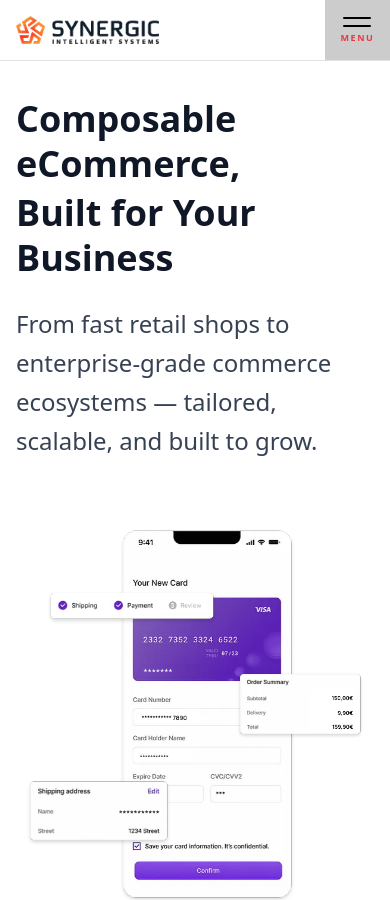
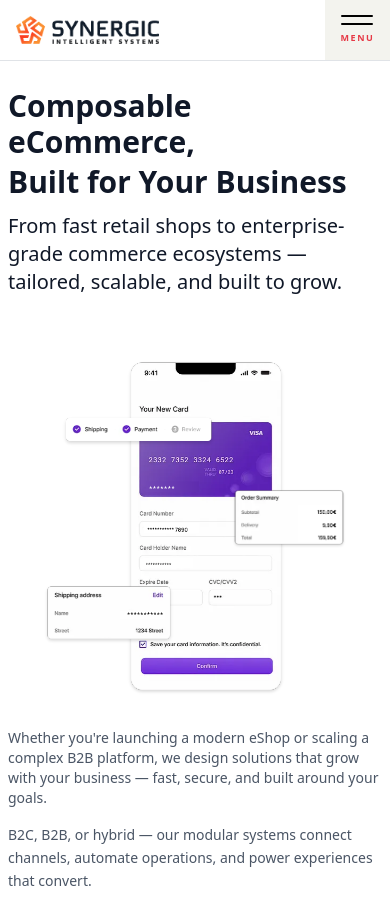
Before and after one commit to abdullah-fareed1/synergic, a Next.js app: page /b2c in a window 390 px wide. Shown: the top 900 px of the page. Built offline with nearby package versions, Linux system fonts and the light colour scheme.

Commit message:
QA: B2C Hero section

```diff
--- a/app/b2c/components/Navbar.tsx
+++ b/app/b2c/components/Navbar.tsx
@@ -96,15 +96,21 @@ export default function Navbar({ onMenuClick }: NavbarProps) {
         </button>
 
         {/* Mobile Menu Button */}
-        <button
+         <button
           onClick={onMenuClick}
-          className="lg:hidden flex flex-col items-center justify-center hover:opacity-80 transition bg-black/20 cursor-pointer"
+          className="lg:hidden flex flex-col items-center justify-center hover:opacity-80 transition bg-[#F3F3EE]"
           style={{ width: 'calc(100vw / 6)', height: 60 }}
         >
-          <div className="flex flex-col items-center gap-1">
-            <div className="flex flex-col gap-1">
-              <div className="bg-black w-7 h-0.5 rounded-sm mt-0.5" />
-              <div className="bg-black w-7 h-0.5 rounded-sm mt-0.5" />
+          <div className="flex flex-col items-center gap-[6px]">
+            <div className="flex flex-col gap-[6px]">
+              <div
+                className="bg-black"
+                style={{ width: '32px', height: '2px', borderRadius: '1px' }}
+              />
+              <div
+                className="bg-black"
+                style={{ width: '32px', height: '2px', borderRadius: '1px' }}
+              />
             </div>
             <span
               className="uppercase font-semibold"
--- a/app/b2c/sections/HeroSection.tsx
+++ b/app/b2c/sections/HeroSection.tsx
@@ -14,13 +14,13 @@ export default function HeroSection() {
       <section className="lg:hidden relative bg-white min-h-screen">
         <Navbar onMenuClick={() => setIsMenuOpen(true)} />
 
-        <div className="px-4 pt-24 pb-12">
+        <div className="px-2 pt-22 pb-6">
           <div className="mb-8">
-            <h1 className="text-4xl font-extrabold leading-tight mb-6 text-gray-900">
+            <h1 className="text-3xl font-extrabold mb-3 text-gray-900">
               Composable eCommerce,{" "}
               <span className="block mt-1">Built for Your Business</span>
             </h1>
-            <p className="text-2xl leading-relaxed mb-4 text-gray-700">
+            <p className="text-xl mb-4 text-gray-900">
               From fast retail shops to enterprise-grade commerce ecosystems — tailored, scalable, and built to grow.
             </p>
           </div>
@@ -28,15 +28,15 @@ export default function HeroSection() {
             <img
               src="images/b2c-mobile.svg"
               alt="eCommerce Platform"
-              className="w-full max-w-md"
+              className="w-full max-w-md max-h-100"
             />
           </div>
           <div className="mb-8">
-            <p className="text-l leading-relaxed mb-4 text-gray-600">
+            <p className="text-sm mb-4 text-gray-600">
               Whether you're launching a modern eShop or scaling a complex B2B platform, we design solutions that grow with your business — fast, secure, and built around your goals.
             </p>
 
-            <p className="text-l leading-relaxed text-gray-600">
+            <p className="text-sm leading-relaxed text-gray-600">
               B2C, B2B, or hybrid — our modular systems connect channels, automate operations, and power experiences that convert.
             </p>
           </div>
```
